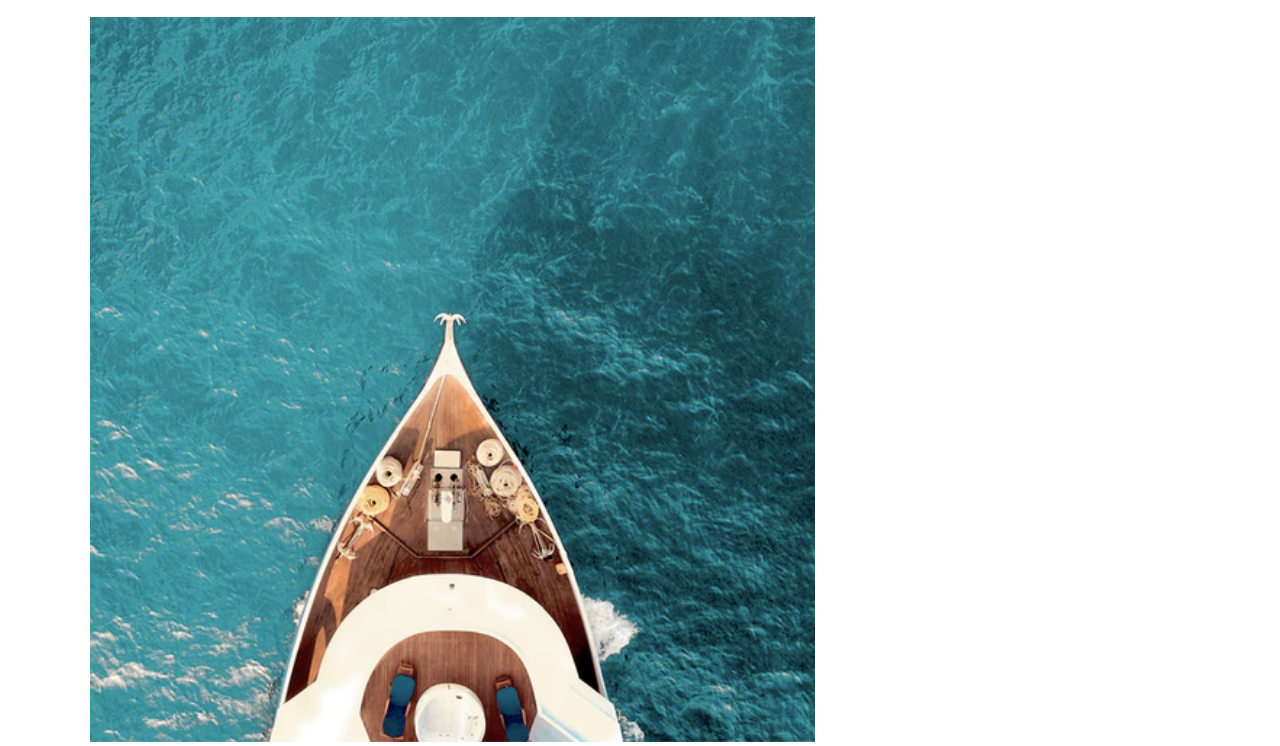
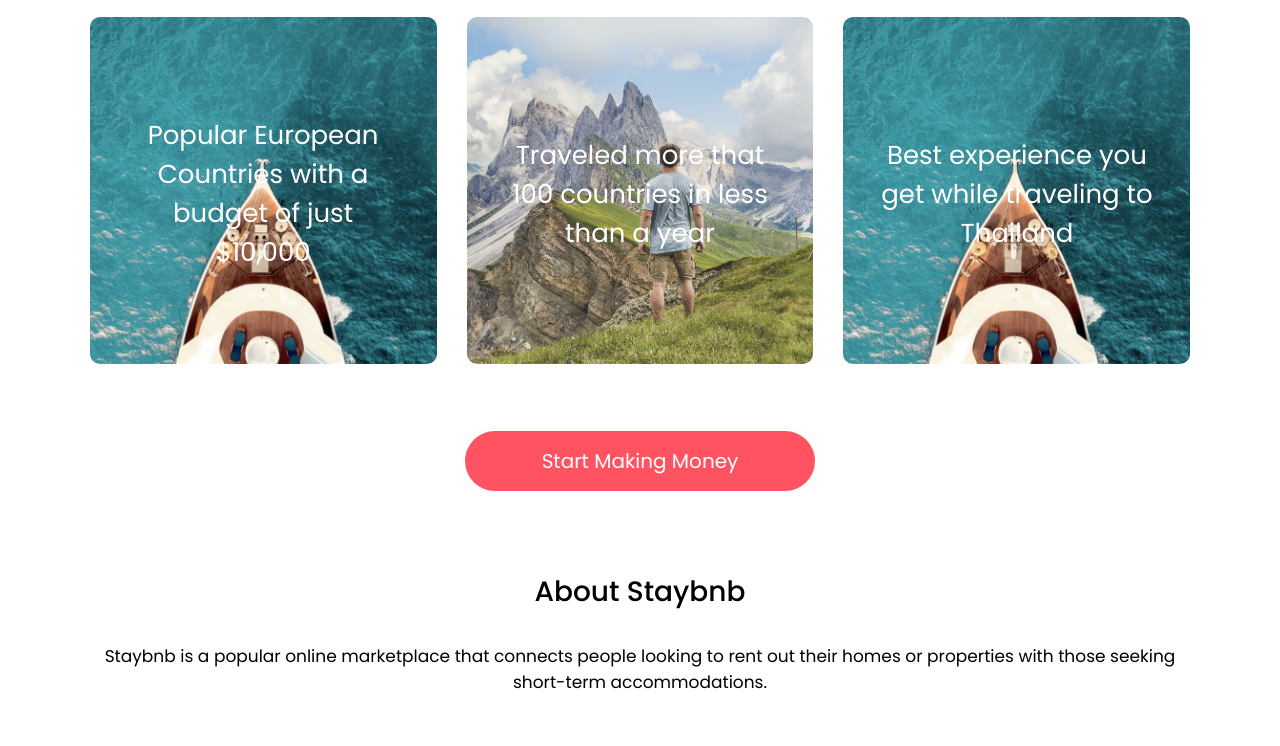
Before and after one commit to penguin248/StayBnb, a plain HTML site: page index.html in a window 1280 px wide. Shown: the part 2339-3085 px from the top of the page. Drawn offline with Linux system fonts and the light colour scheme.

Commit message:
Add styles to travelers stories

```diff
--- a/styles.css
+++ b/styles.css
@@ -195,3 +195,62 @@ nav {
   display: inline-block;
 }
 /* Call to Action End */
+
+/* Travelers Stories Start */
+.stories {
+  display: grid;
+  grid-template-columns: repeat(auto-fit, minmax(200px, 1fr));
+  grid-gap: 30px;
+  margin-bottom: 30px;
+}
+
+.stories div img {
+  width: 100%;
+  border-radius: 10px;
+}
+
+.stories div {
+  position: relative;
+  text-align: center;
+}
+
+.stories p {
+  width: 80%;
+  position: absolute;
+  top: 50%;
+  left: 50%;
+  transform: translate(-50%, -50%);
+  color: #fff;
+  font-size: 26px;
+}
+
+.start-btn {
+  text-decoration: none;
+  background: #ff5361;
+  color: #fff;
+  width: 80%;
+  max-width: 350px;
+  display: block;
+  text-align: center;
+  margin: 60px auto;
+  padding: 15px;
+  border-radius: 30px;
+  font-size: 20px;
+}
+
+/* Travelers Stories End */
+
+/* About messages Start */
+.about-msg {
+  text-align: center;
+  margin: 80px 0;
+  color: 333;
+  font-size: 17px;
+}
+
+.about-msg h2 {
+  font-size: 28px;
+  margin-bottom: 30px;
+  font-weight: 500;
+}
+/* About messages End */
```
